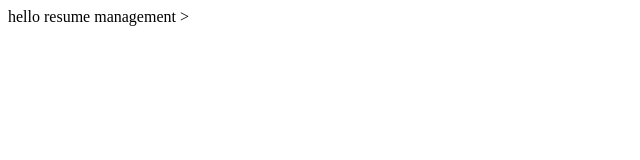
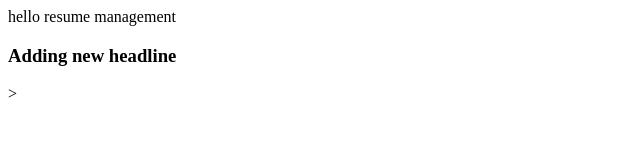
Before and after one commit to DeepinderSinghrdw/ResumeManagement, a plain HTML site: page index.html in a window 1280 px wide. Shown: the whole page, without its empty margins (0-640 px from the left). Drawn offline with Linux system fonts and the light colour scheme.

Commit message:
adding heading 3

```diff
--- a/index.html
+++ b/index.html
@@ -6,5 +6,6 @@
   </head>
   <body>
     hello resume management
+    <h3>Adding new headline</h3>
   </body>
 </html>>
```
